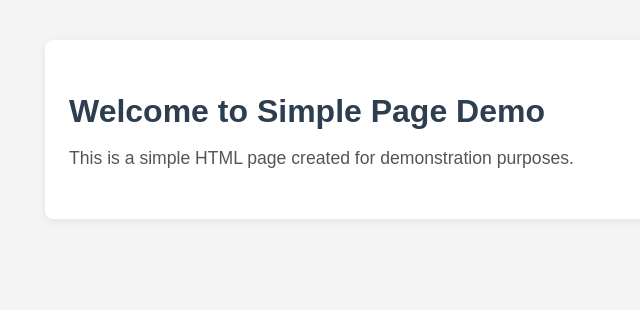
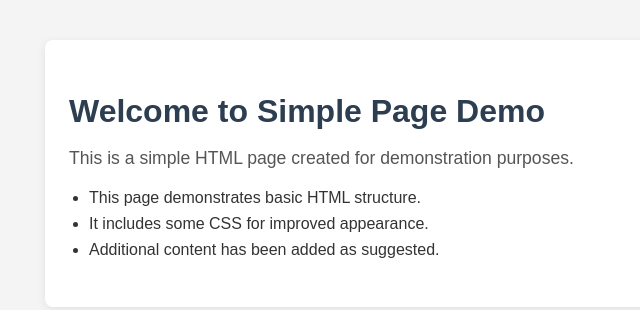
Before and after one commit to aifuturesdemos/simple-page-demo-4, a plain HTML site: page index.html in a window 1280 px wide. Shown: the whole page, without its empty margins (271-911 px from the left). Drawn offline with Linux system fonts and the light colour scheme.

Commit message:
Add more content to the HTML page as suggested

```diff
--- a/index.html
+++ b/index.html
@@ -27,12 +27,26 @@
             color: #555;
             font-size: 1.1em;
         }
+        ul {
+            margin-top: 20px;
+            padding-left: 20px;
+        }
+        li {
+            color: #333;
+            font-size: 1em;
+            margin-bottom: 8px;
+        }
     </style>
 </head>
 <body>
     <div class="container">
         <h1>Welcome to Simple Page Demo</h1>
         <p>This is a simple HTML page created for demonstration purposes.</p>
+        <ul>
+            <li>This page demonstrates basic HTML structure.</li>
+            <li>It includes some CSS for improved appearance.</li>
+            <li>Additional content has been added as suggested.</li>
+        </ul>
     </div>
 </body>
 </html>
```
